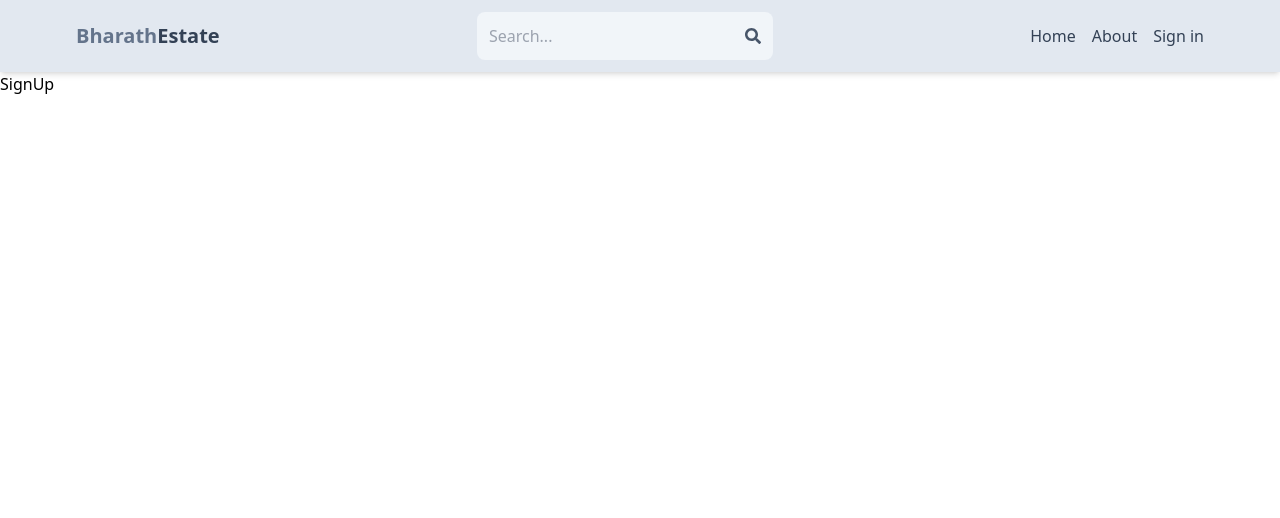
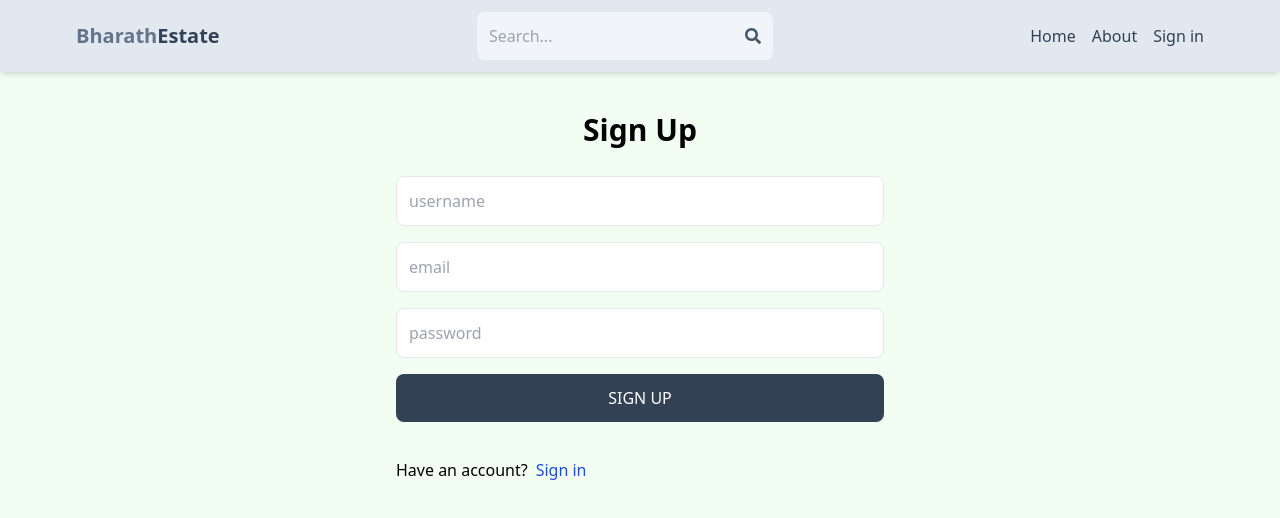
Before and after one commit to bharathkapril/mern-estate1, a React (Vite) app in the folder client/: page /sign-up in a window 1280 px wide. Shown: the top 518 px of the page. Built offline with nearby package versions, Linux system fonts and the light colour scheme.

Commit message:
complete sign up page ui

```diff
--- a/client/src/index.css
+++ b/client/src/index.css
@@ -1,3 +1,7 @@
 @tailwind base;
 @tailwind components;
 @tailwind utilities;
+
+body{
+    background-color: rgb(241,254,241);
+}
--- a/client/src/pages/SignUp.jsx
+++ b/client/src/pages/SignUp.jsx
@@ -1,5 +1,41 @@
-import React from "react";
+import { Link } from "react-router-dom";
 
 export default function SignUp() {
-  return <div>SignUp</div>;
+  return (
+    <div className="p-3 max-w-lg mx-auto">
+      <h1 className="text-3xl text-center font-semibold my-7">Sign Up</h1>
+
+      <form className="flex flex-col gap-4">
+        <input
+          type="text"
+          placeholder="username"
+          className="border p-3 rounded-lg"
+          id="username"
+        />
+        <input
+          type="email"
+          placeholder="email"
+          className="border p-3 rounded-lg"
+          id="email"
+        />
+        <input
+          type="password"
+          placeholder="password"
+          className="border p-3 rounded-lg"
+          id="password"
+        />
+
+        <button className="bg-slate-700 text-white p-3 rounded-lg uppercase hover:opacity-95 disabled:opacity-85">
+          Sign up
+        </button>
+
+        <div className="flex gap-2 mt-5">
+          <p>Have an account?</p>
+          <Link to={"/sigm-in"}>
+            <span className="text-blue-700">Sign in</span>
+          </Link>
+        </div>
+      </form>
+    </div>
+  );
 }
```
